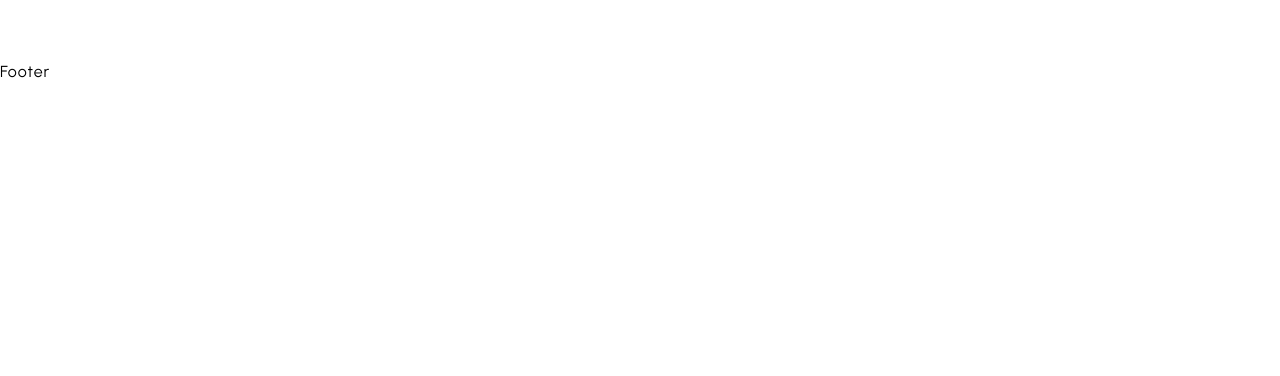
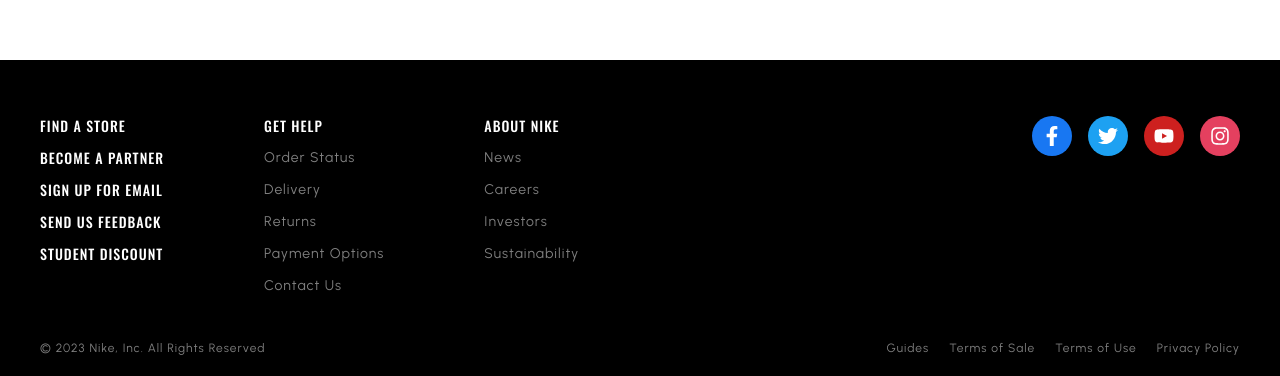
Before and after one commit to ThanhNam2905/full-stack-ecommerce-1, a Next.js app: page / in a window 1280 px wide. Shown: the part 2020-2396 px from the top of the page. Before the commit the page ends 2104 px from the top, so only its background shows below. Built offline with nearby package versions, Linux system fonts and the light colour scheme.

Commit message:
Add UI Footer

```diff
--- a/components/Footer.jsx
+++ b/components/Footer.jsx
@@ -1,8 +1,128 @@
-import React from 'react'
+import React from 'react';
+import { FaFacebookF, FaTwitter, FaYoutube, FaInstagram } from "react-icons/fa";
+import Wrapper from './Wrapper';
 
 const Footer = () => {
     return (
-        <div>Footer</div>
+        <footer className='bg-black pt-14 pb-4 text-white'>
+            <Wrapper className="flex flex-col md:flex-row gap-[50px] md:gap-4 justify-between">
+                {/* Content Left Footer */}
+                <div className='flex flex-col md:flex-row gap-[50px] md:gap-[75px] lg:gap-[100px]'>
+                    {/* Menu Start */}
+                    <div className='flex flex-col gap-3 shrink-0'>
+                        <div className='font-oswald font-medium text-sm uppercase cursor-pointer'>
+                            Find a store
+                        </div>
+                        <div className='font-oswald font-medium text-sm uppercase cursor-pointer'>
+                            become a partner
+                        </div>
+                        <div className='font-oswald font-medium text-sm uppercase cursor-pointer'>
+                            sign up for email
+                        </div>
+                        <div className='font-oswald font-medium text-sm uppercase cursor-pointer'>
+                            send us feedback
+                        </div>
+                        <div className='font-oswald font-medium text-sm uppercase cursor-pointer'>
+                            student discount
+                        </div>
+                    </div>
+                    {/* Menu End */}
+
+                    {/* NORMAL MENU START */}
+                    <div className="flex gap-[50px] md:gap-[75px] lg:gap-[100px] shrink-0">
+                        {/* MENU START */}
+                        <div className="flex flex-col gap-3">
+                            <div className="font-oswald font-medium uppercase text-sm">
+                                get help
+                            </div>
+                            <div className="text-sm text-white/[0.5] hover:text-white cursor-pointer">
+                                Order Status
+                            </div>
+                            <div className="text-sm text-white/[0.5] hover:text-white cursor-pointer">
+                                Delivery
+                            </div>
+                            <div className="text-sm text-white/[0.5] hover:text-white cursor-pointer">
+                                Returns
+                            </div>
+                            <div className="text-sm text-white/[0.5] hover:text-white cursor-pointer">
+                                Payment Options
+                            </div>
+                            <div className="text-sm text-white/[0.5] hover:text-white cursor-pointer">
+                                Contact Us
+                            </div>
+                        </div>
+                        {/* MENU END */}
+
+                        {/* MENU START */}
+                        <div className="flex flex-col gap-3">
+                            <div className="font-oswald font-medium uppercase text-sm">
+                                About nike
+                            </div>
+                            <div className="text-sm text-white/[0.5] hover:text-white cursor-pointer">
+                                News
+                            </div>
+                            <div className="text-sm text-white/[0.5] hover:text-white cursor-pointer">
+                                Careers
+                            </div>
+                            <div className="text-sm text-white/[0.5] hover:text-white cursor-pointer">
+                                Investors
+                            </div>
+                            <div className="text-sm text-white/[0.5] hover:text-white cursor-pointer">
+                                Sustainability
+                            </div>
+                        </div>
+                        {/* MENU END */}
+                    </div>
+                    {/* NORMAL MENU END */}
+                </div>
+                {/* Content Right Footer */}
+                <div className="flex gap-4 justify-center md:justify-start">
+                    <div
+                        onClick={() =>
+                            window.open("https://facebook.com", "_blank")
+                        }
+                        className="w-10 h-10 rounded-full bg-[#1877F2] flex items-center justify-center text-white transition-all ease-linear duration-300 hover:bg-white/[0.9] hover:text-[#1877F2] hover:shadow-custom--1 hover:shadow-[#1877F2] cursor-pointer"
+                    >
+                        <FaFacebookF size={20} />
+                    </div>
+                    <div
+                        className="w-10 h-10 rounded-full bg-[#1DA1F2] flex items-center justify-center text-white transition-all ease-linear duration-300 hover:bg-white/[0.9] hover:text-[#1DA1F2] hover:shadow-custom--1 hover:shadow-[#1DA1F2] cursor-pointer"
+                    >
+                        <FaTwitter size={20} />
+                    </div>
+                    <div className="w-10 h-10 rounded-full bg-[#CD201F] flex items-center justify-center text-white transition-all ease-linear duration-300 hover:bg-white/[0.9] hover:text-[#CD201F] hover:shadow-custom--1 hover:shadow-[#CD201F] cursor-pointer">
+                        <FaYoutube size={20} />
+                    </div>
+                    <div className="w-10 h-10 rounded-full bg-[#E4405F] flex items-center justify-center text-white transition-all ease-linear duration-300 hover:bg-white/[0.9] hover:text-[#E4405F] hover:shadow-custom--1 hover:shadow-[#E4405F] cursor-pointer">
+                        <FaInstagram size={20} />
+                    </div>
+                </div>
+            </Wrapper>
+            <Wrapper className="flex justify-between mt-10 flex-col md:flex-row gap-[10px] md:gap-0">
+                {/* LEFT START */}
+                <div className="text-[12px] text-white/[0.5] hover:text-white cursor-pointer text-center md:text-left">
+                    © 2023 Nike, Inc. All Rights Reserved
+                </div>
+                {/* LEFT END */}
+
+                {/* RIGHT START */}
+                <div className="flex gap-2 md:gap-5 text-center md:text-left flex-wrap justify-center">
+                    <div className="text-[12px] text-white/[0.5] hover:text-white cursor-pointer">
+                        Guides
+                    </div>
+                    <div className="text-[12px] text-white/[0.5] hover:text-white cursor-pointer">
+                        Terms of Sale
+                    </div>
+                    <div className="text-[12px] text-white/[0.5] hover:text-white cursor-pointer">
+                        Terms of Use
+                    </div>
+                    <div className="text-[12px] text-white/[0.5] hover:text-white cursor-pointer">
+                        Privacy Policy
+                    </div>
+                </div>
+                {/* RIGHT END */}
+            </Wrapper>
+        </footer>
     )
 }
 
--- a/tailwind.config.js
+++ b/tailwind.config.js
@@ -13,7 +13,11 @@
             oswald: "Oswald, sans-serif",
             urbanist: "Urbanist, sans-serif"
         },
-        extend: {},
+        extend: {
+            boxShadow: {
+                'custom--1': "0.5px 0px 3px 3px rgba(0, 0, 0, 0.05)"
+            }
+        },
     },
     plugins: [],
 }
```
